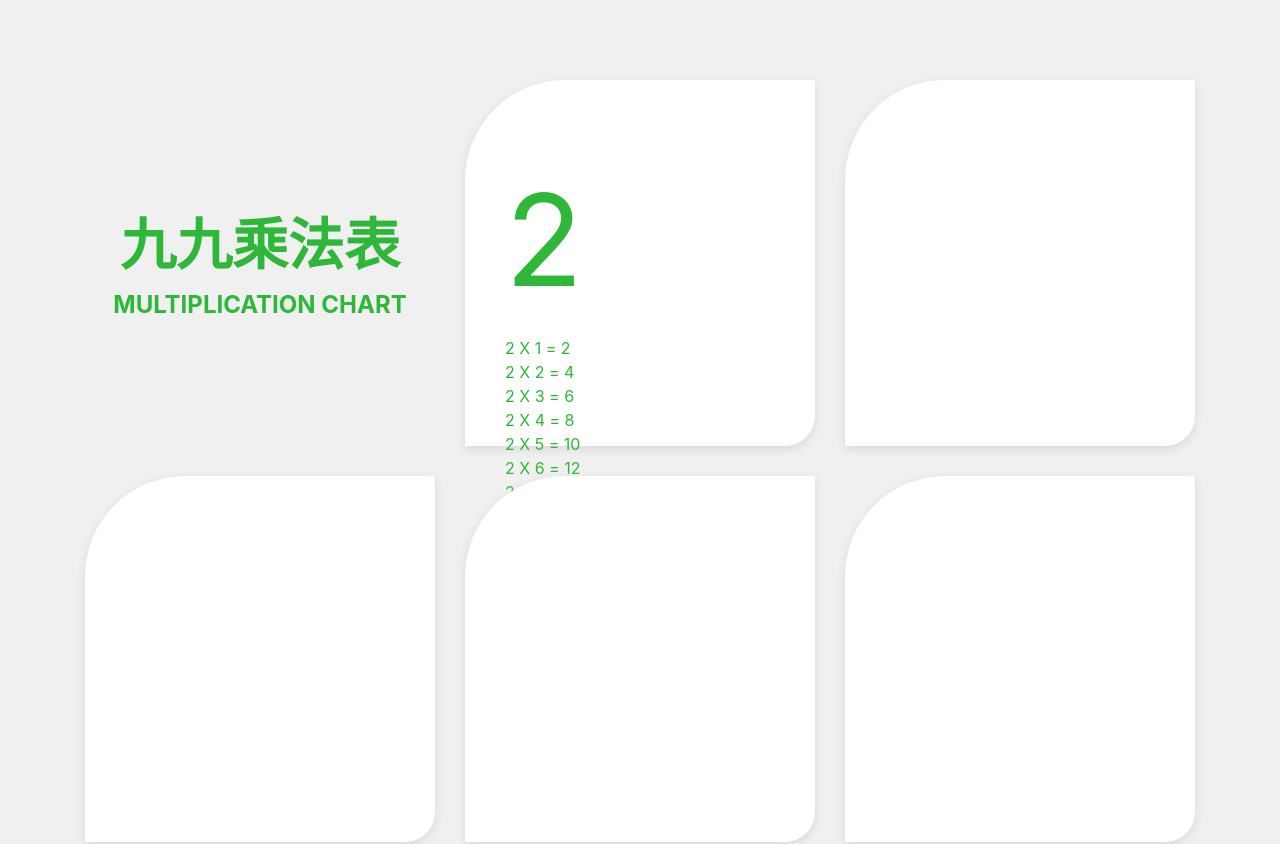
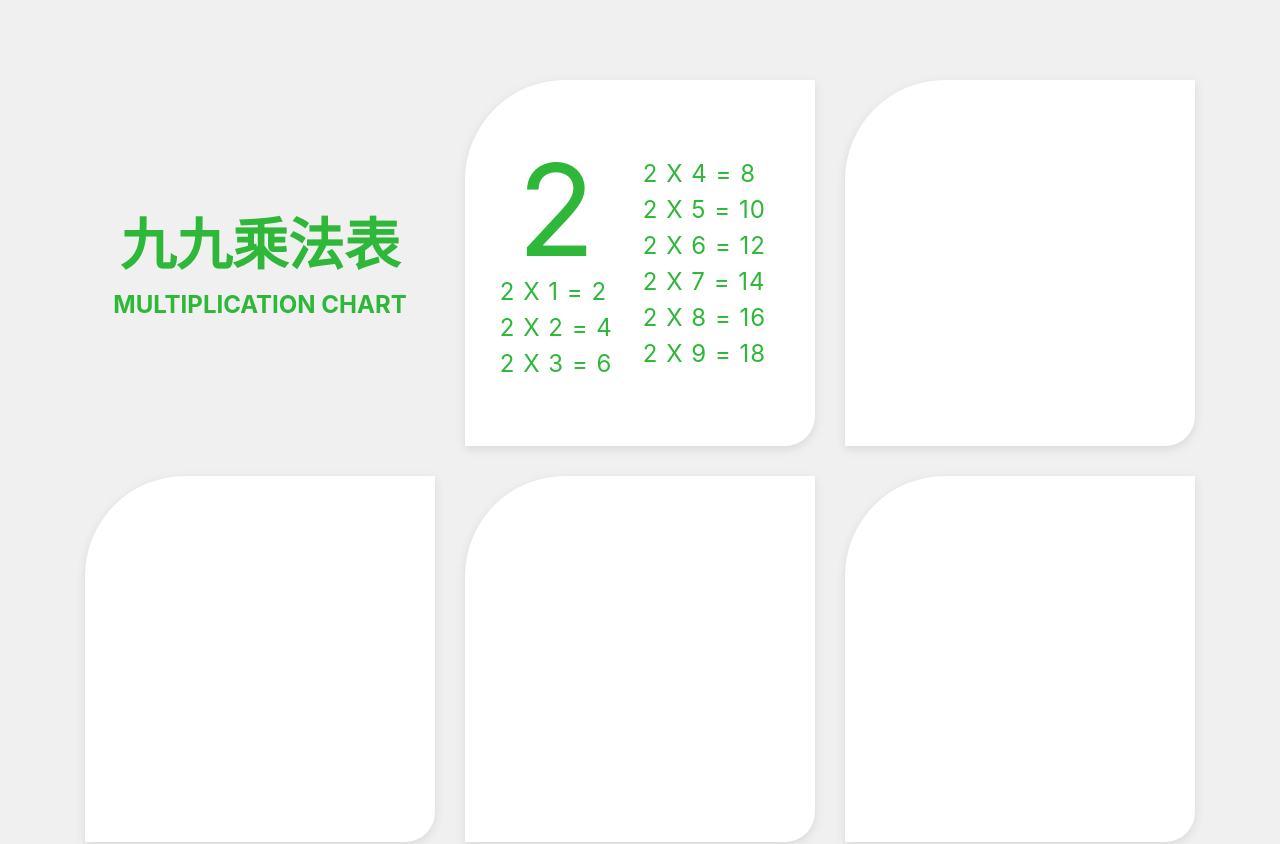
Before and after one commit to ralphsun73221/Hex-JSD-Svelte, a Svelte app: page / in a window 1280 px wide. Shown: the top 844 px of the page. Built offline with nearby package versions, Linux system fonts and the light colour scheme.

Commit message:
Changed: css, README

```diff
--- a/src/App.svelte
+++ b/src/App.svelte
@@ -8,21 +8,23 @@
 		<h1>九九乘法表</h1>
 		<h2>MULTIPLICATION CHART</h2>
 	</div>
-	<div class="card">
-		<p class="card-title">2</p>
+	<div class="card-bcg">
 		<div class="card-body">
-			{#each arr as arr, i}
-				<p>2 X {arr} = {2 * arr}</p>
-			{/each}
+			<p class="card-title">2</p>
+				{#each arr as arr, i}
+					<p class="card-content">2 X {arr} = {2 * arr}</p>
+				{/each}
+			<!-- <div class="card-content">
+			</div> -->
 		</div>
 	</div>
-	<div class="card"></div>
-	<div class="card"></div>
-	<div class="card"></div>
-	<div class="card"></div>
-	<div class="card"></div>
-	<div class="card"></div>
-	<div class="card"></div>
+	<div class="card-bcg"></div>
+	<div class="card-bcg"></div>
+	<div class="card-bcg"></div>
+	<div class="card-bcg"></div>
+	<div class="card-bcg"></div>
+	<div class="card-bcg"></div>
+	<div class="card-bcg"></div>
 </main>
 <footer>
 	<p>Copyright © 2019 HexSchool. All rights reserved.</p>
--- a/src/style/01.scss
+++ b/src/style/01.scss
@@ -27,7 +27,7 @@ main {
 		}
 	}
 
-	.card {
+	.card-bcg {
 		padding: 64px 40px;
 		height: 366px;
 		background-color: $card-color;
@@ -35,16 +35,29 @@ main {
 		border-radius: 100px 0px 30px 0px;
 		color: $main-color;
 
-		.card-title {
-			font-size: 128px;
+		.card-body {
+			display: inline-flex;
+			flex-direction: column;
+			flex-wrap: wrap;
+			justify-content: center;
+			align-content: center;
+			width: 256px;
+			height: 240px;
+
+			.card-title {
+				display: inline;
+				font-size: 128px;
+				text-align: center;
+				line-height: 1;
+				/* padding-right: 33px; */
+			}
+
+			.card-content {
+				font-size: 24px;
+				letter-spacing: 1px;
+				padding: 0 15px;
+			}
 		}
-
-		.card-body {
-			display: flex;
-			flex-direction: column;
-			max-height: 200px;
-		}
-
 	}
 }
 
```
Also changed, not shown: 1 other file (tests, documents, lock files or other folders).
